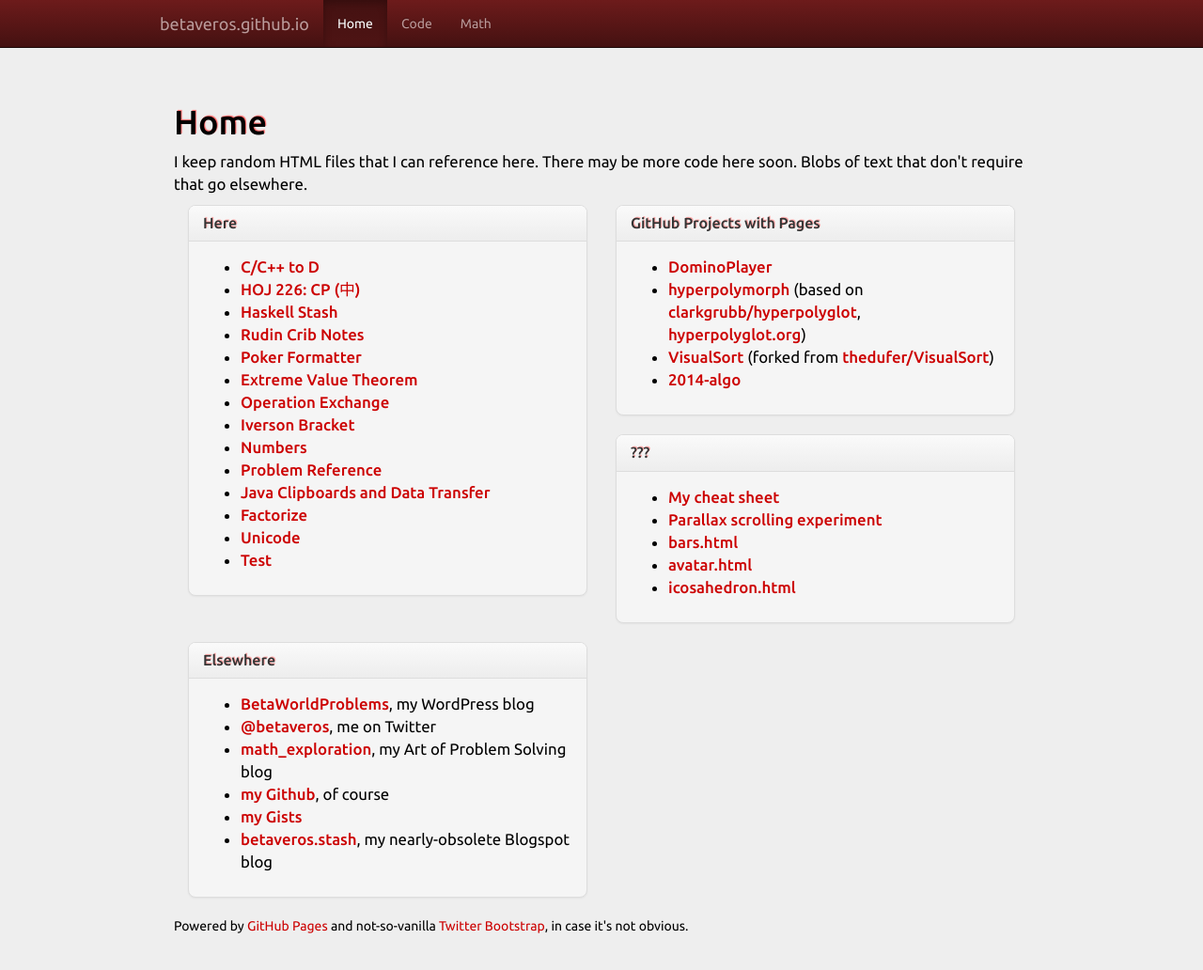
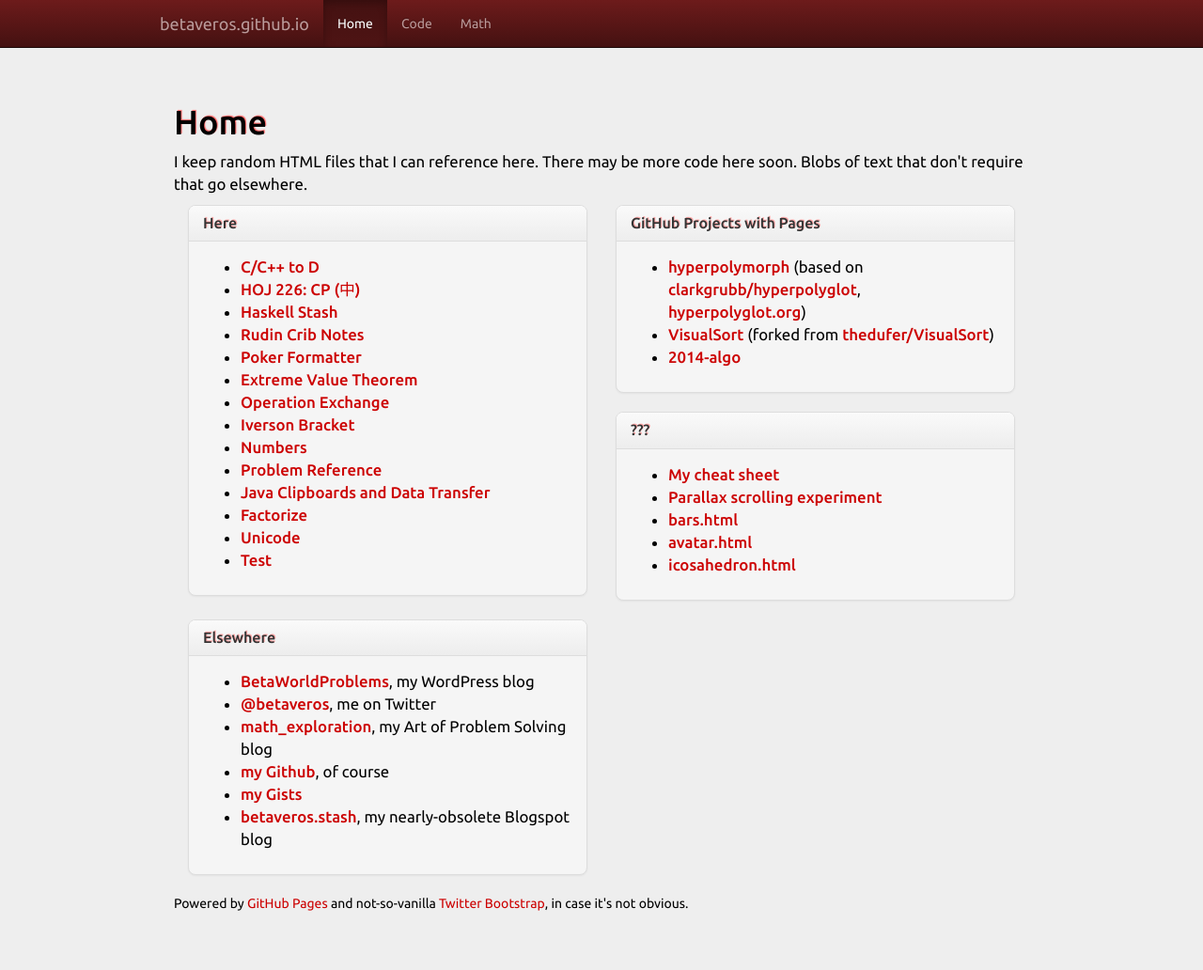
Before and after one commit to betaveros/betaveros.github.io, a Jekyll site: the page built from index.html, in a window 1280 px wide and 1045 px high. Shown: the top 1032 px of the window at 94% size. Built offline with Jekyll 4.4.1, drawn with Linux system fonts in a browser that asks for light colours.

Commit message:
delete DominoPlayer

```diff
--- a/index.html
+++ b/index.html
@@ -22,7 +22,6 @@ title: Home
 <div class="panel-heading"><h3 class="panel-title">GitHub Projects with Pages</h3></div>
 <div class="panel-body">
 <ul class="master">
-<li><a href="DominoPlayer/">DominoPlayer</a></li>
 <li><a href="hyperpolymorph/">hyperpolymorph</a> (based on <a href="https://github.com/clarkgrubb/hyperpolyglot">clarkgrubb/hyperpolyglot</a>, <a href="http://hyperpolyglot.org/">hyperpolyglot.org</a>)</li>
 <li><a href="VisualSort/">VisualSort</a> (forked from <a href="https://github.com/thedufer/VisualSort">thedufer/VisualSort</a>)</li>
 <li><a href="2014-algo/">2014-algo</a></li>
```
